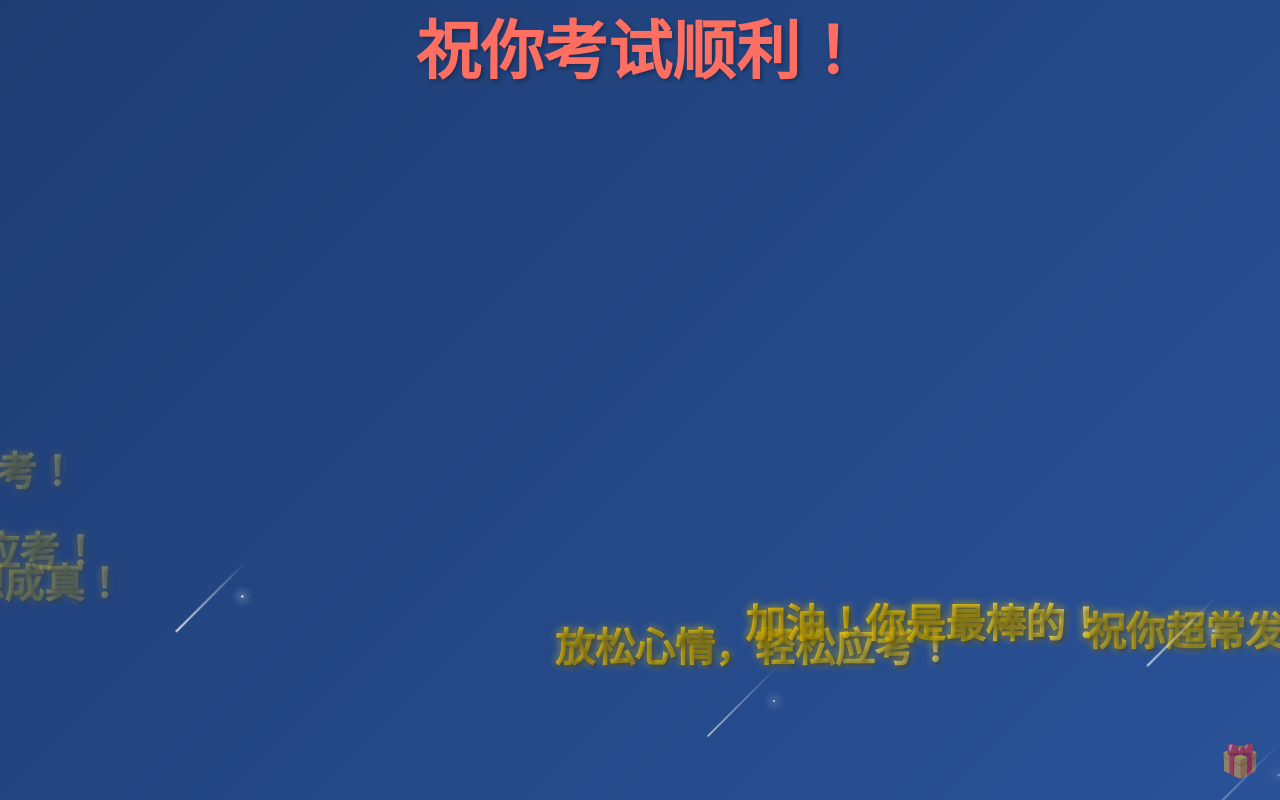
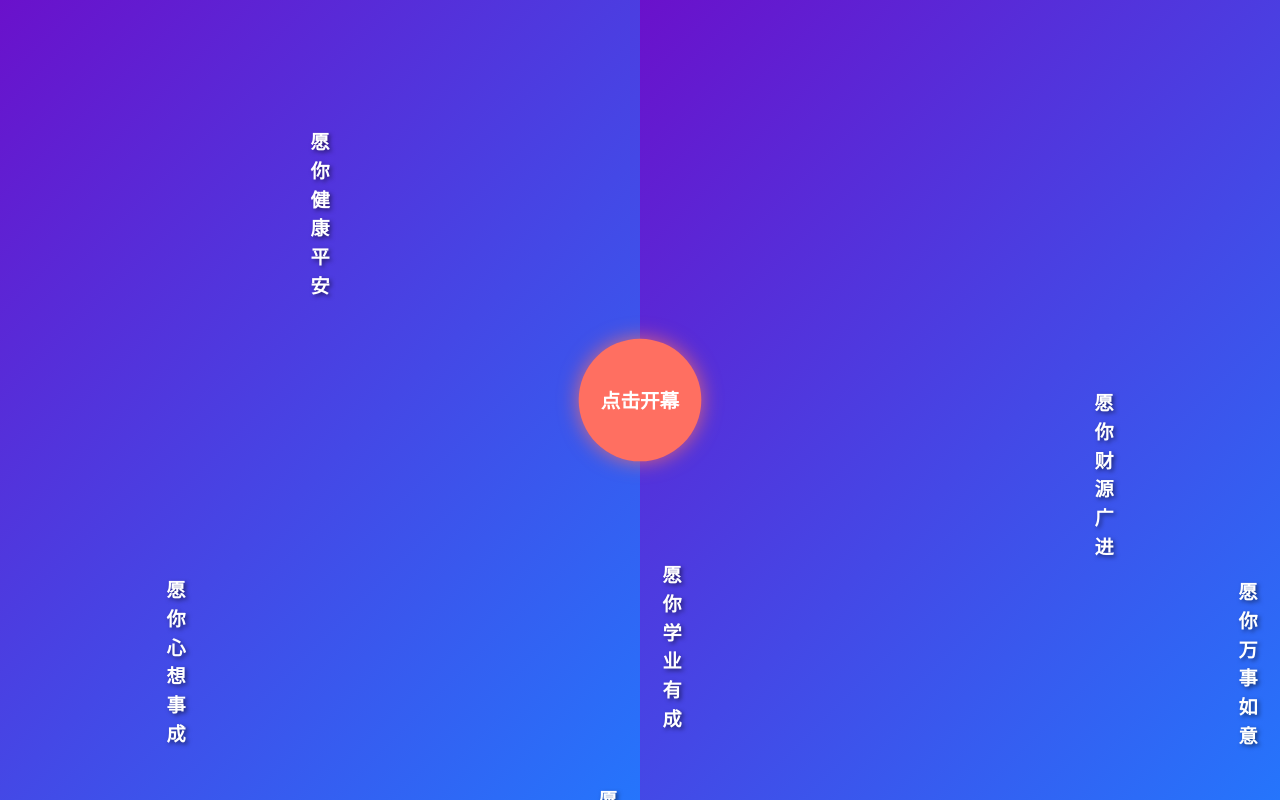
Before and after one commit to leehaohaohao/exam-react, a React (Vite) app: page / in a window 1280 px wide. Shown: the top 800 px of the page. Built offline with nearby package versions, Linux system fonts and the light colour scheme; a web font is replaced by a local one.

Commit message:
feat: 开幕动画

```diff
--- a/src/components/Meteor.css
+++ b/src/components/Meteor.css
@@ -25,9 +25,11 @@
     width: 100px;
     height: 2px;
     background: linear-gradient(90deg, rgba(255, 255, 255, 1), rgba(255, 255, 255, 0));
-    transform: rotate(-45deg);  /* 角度调整，确保尾巴朝正确方向 */
-    left: -80px;
+    transform: rotate(-45deg);
+    top: 0;
+    left: 0;
     animation: meteorTail linear infinite;
+    animation-duration: inherit; /* 继承父元素的动画时长 */
 }
 
 /* 流星下落动画 */
@@ -45,11 +47,11 @@
 /* 流星尾巴的动画 */
 @keyframes meteorTail {
     from {
-        transform: translate(0, 0) rotate(-45deg);
+        transform: translate(0, 0) rotate(225deg);
         opacity: 1;
     }
     to {
-        transform: translate(100vw, 100vh) rotate(-45deg);  /* 确保尾巴跟着流星的轨迹 */
+        transform: translate(100vw, 100vh) rotate(225deg);  /* 确保尾巴跟着流星的轨迹 */
         opacity: 0;
     }
 }
--- a/src/components/Meteor.tsx
+++ b/src/components/Meteor.tsx
@@ -1,3 +1,8 @@
+/**
+ * @description
+ * @author lihao
+ * @date 2025/3/13 22:44
+ */
 /**
  * @description
  * @author lihao
--- /dev/null
+++ b/src/components/OpeningAnimation.css
@@ -0,0 +1,121 @@
+.opening-container {
+    position: fixed;
+    top: 0;
+    left: 0;
+    width: 100%;
+    height: 100%;
+    overflow: hidden;
+    z-index: 1000; /* 确保遮罩层在最上层 */
+}
+
+.left-container,
+.right-container {
+    position: absolute;
+    top: 0;
+    width: 50%;
+    height: 100%;
+    display: flex;
+    justify-content: space-between;
+    transition: transform 1s ease-in-out;
+    background: linear-gradient(135deg, #6a11cb, #2575fc); /* 渐变蓝色背景 */
+}
+
+.left-container {
+    left: 0;
+}
+
+.right-container {
+    right: 0;
+}
+
+.bar {
+    width: 10%; /* 调整宽度 */
+    height: 100%;
+    position: relative;
+    overflow: hidden;
+    display: flex;
+    align-items: center;
+    justify-content: center;
+}
+
+.text {
+    position: absolute;
+    top: 50%; /* 文字垂直居中 */
+    left: 50%;
+    transform: translate(-50%, -50%);
+    display: flex;
+    flex-direction: column; /* 竖排排列 */
+    align-items: center;
+    font-size: 1.2rem;
+    color: #fff;
+    font-family: "楷体", cursive; /* 使用楷体 */
+    font-weight: bold;
+    text-shadow: 2px 2px 4px rgba(0, 0, 0, 0.5); /* 文字阴影 */
+}
+
+.text span {
+    line-height: 1.5; /* 调整行高 */
+}
+
+@keyframes slideUp {
+    0% {
+        transform: translateY(100%);
+    }
+    100% {
+        transform: translateY(-100%);
+    }
+}
+
+@keyframes slideDown {
+    0% {
+        transform: translateY(-100%);
+    }
+    100% {
+        transform: translateY(100%);
+    }
+}
+
+.circle-button {
+    position: absolute;
+    top: 50%;
+    left: 50%;
+    transform: translate(-50%, -50%);
+    width: 120px;
+    height: 120px;
+    border-radius: 50%;
+    background: #ff6f61; /* 按钮背景色 */
+    display: flex;
+    justify-content: center;
+    align-items: center;
+    cursor: pointer;
+    font-size: 1.2rem;
+    color: #fff;
+    z-index: 1001;
+    box-shadow: 0 0 20px rgba(255, 111, 97, 0.8); /* 按钮阴影 */
+    animation: pulse 2s infinite; /* 按钮动画 */
+}
+
+.circle-button span {
+    font-family: "楷体", cursive; /* 使用楷体 */
+    font-weight: bold;
+}
+
+@keyframes pulse {
+    0% {
+        transform: translate(-50%, -50%) scale(1);
+    }
+    50% {
+        transform: translate(-50%, -50%) scale(1.1);
+    }
+    100% {
+        transform: translate(-50%, -50%) scale(1);
+    }
+}
+
+.open .left-container {
+    transform: translateX(-100%);
+}
+
+.open .right-container {
+    transform: translateX(100%);
+}
--- /dev/null
+++ b/src/components/OpeningAnimation.tsx
@@ -0,0 +1,141 @@
+import React, { useState, useEffect, useRef } from "react";
+import "./OpeningAnimation.css";
+
+interface OpeningAnimationProps {
+    onComplete: () => void; // 开幕动画完成后的回调函数
+}
+
+const OpeningAnimation: React.FC<OpeningAnimationProps> = ({ onComplete }) => {
+    const [isOpen, setIsOpen] = useState<boolean>(false);
+    const [showButton, setShowButton] = useState<boolean>(true); // 控制按钮的显示
+    const leftBarsRef = useRef<(HTMLDivElement | null)[]>([]);
+    const rightBarsRef = useRef<(HTMLDivElement | null)[]>([]);
+
+    // 祝福语
+    const leftTexts = [
+        "愿你前程似锦",
+        "愿你心想事成",
+        "愿你健康平安",
+        "愿你笑口常开",
+        "愿你幸福美满",
+    ];
+    const rightTexts = [
+        "愿你学业有成",
+        "愿你事业辉煌",
+        "愿你爱情甜蜜",
+        "愿你财源广进",
+        "愿你万事如意",
+    ];
+
+    // 初始化竖条的文字和动画
+    useEffect(() => {
+        const leftBars = leftBarsRef.current;
+        const rightBars = rightBarsRef.current;
+
+        // 左边竖条向上滑动
+        leftBars.forEach((bar, index) => {
+            if (bar) {
+                const speed = 2 + Math.random() * 3; // 随机速度
+                bar.style.animation = `slideUp ${speed}s linear infinite`;
+            }
+        });
+
+        // 右边竖条向下滑动
+        rightBars.forEach((bar, index) => {
+            if (bar) {
+                const speed = 2 + Math.random() * 3; // 随机速度
+                bar.style.animation = `slideDown ${speed}s linear infinite`;
+            }
+        });
+    }, []);
+
+    // 点击圆形按钮触发开幕动画
+    const handleOpen = () => {
+        setIsOpen(true);
+        setShowButton(false); // 隐藏按钮
+
+        // 竖条回到正中间
+        const leftBars = leftBarsRef.current;
+        const rightBars = rightBarsRef.current;
+
+        leftBars.forEach((bar) => {
+            if (bar) {
+                bar.style.animation = "none";
+                bar.style.transition = "transform 1s ease-in-out";
+                bar.style.transform = "translateY(0)";
+            }
+        });
+
+        rightBars.forEach((bar) => {
+            if (bar) {
+                bar.style.animation = "none";
+                bar.style.transition = "transform 1s ease-in-out";
+                bar.style.transform = "translateY(0)";
+            }
+        });
+
+        // 左右两块区域分别向左右打开
+        setTimeout(() => {
+            const leftContainer = document.querySelector(".left-container") as HTMLElement;
+            const rightContainer = document.querySelector(".right-container") as HTMLElement;
+            leftContainer.style.transform = "translateX(-100%)";
+            rightContainer.style.transform = "translateX(100%)";
+        }, 1000); // 1秒后开始打开
+
+        // 动画完成后调用回调函数
+        setTimeout(() => {
+            onComplete();
+        }, 2500); // 2.5秒后移除组件
+    };
+
+    return (
+        <div className={`opening-container ${isOpen ? "open" : ""}`}>
+            {/* 左边区域 */}
+            <div className="left-container">
+                {leftTexts.map((text, index) => (
+                    <div
+                        key={`left-${index}`}
+                        className="bar"
+                        ref={(el) => {
+                            leftBarsRef.current[index] = el; // 将元素赋值给对应的引用
+                        }}
+                    >
+                        <div className="text">
+                            {text.split("").map((char, i) => (
+                                <span key={i}>{char}</span>
+                            ))}
+                        </div>
+                    </div>
+                ))}
+            </div>
+
+            {/* 右边区域 */}
+            <div className="right-container">
+                {rightTexts.map((text, index) => (
+                    <div
+                        key={`right-${index}`}
+                        className="bar"
+                        ref={(el) => {
+                            rightBarsRef.current[index] = el; // 将元素赋值给对应的引用
+                        }}
+                    >
+                        <div className="text">
+                            {text.split("").map((char, i) => (
+                                <span key={i}>{char}</span>
+                            ))}
+                        </div>
+                    </div>
+                ))}
+            </div>
+
+            {/* 圆形按钮 */}
+            {showButton && (
+                <div className="circle-button" onClick={handleOpen}>
+                    <span>点击开幕</span>
+                </div>
+            )}
+        </div>
+    );
+};
+
+export default OpeningAnimation;
--- a/src/main.tsx
+++ b/src/main.tsx
@@ -1,16 +1,35 @@
-import { StrictMode } from 'react'
-import { createRoot } from 'react-dom/client'
-import './index.css'
+import { StrictMode, useState } from "react";
+import { createRoot } from "react-dom/client";
+import "./index.css";
 import ArtText from "./components/ArtText.tsx";
 import Meteor from "./components/Meteor.tsx";
 import EasterEgg from "./components/EasterEgg.tsx";
 import Barrage from "./components/Barrage.tsx";
+import OpeningAnimation from "./components/OpeningAnimation.tsx";
 
-createRoot(document.getElementById('root')!).render(
-  <StrictMode>
-      <ArtText />
-      <Barrage />
-      <Meteor />
-      <EasterEgg />
-  </StrictMode>,
-)
+const App = () => {
+    const [showOpening, setShowOpening] = useState<boolean>(true);
+
+    return (
+        <>
+            {/* 其他组件 */}
+            <ArtText />
+            <Barrage />
+            <Meteor />
+            <EasterEgg />
+
+            {/* 遮罩层 */}
+            {showOpening && (
+                <OpeningAnimation
+                    onComplete={() => setShowOpening(false)} // 动画完成后移除遮罩层
+                />
+            )}
+        </>
+    );
+};
+
+createRoot(document.getElementById("root")!).render(
+    <StrictMode>
+        <App />
+    </StrictMode>
+);
```
